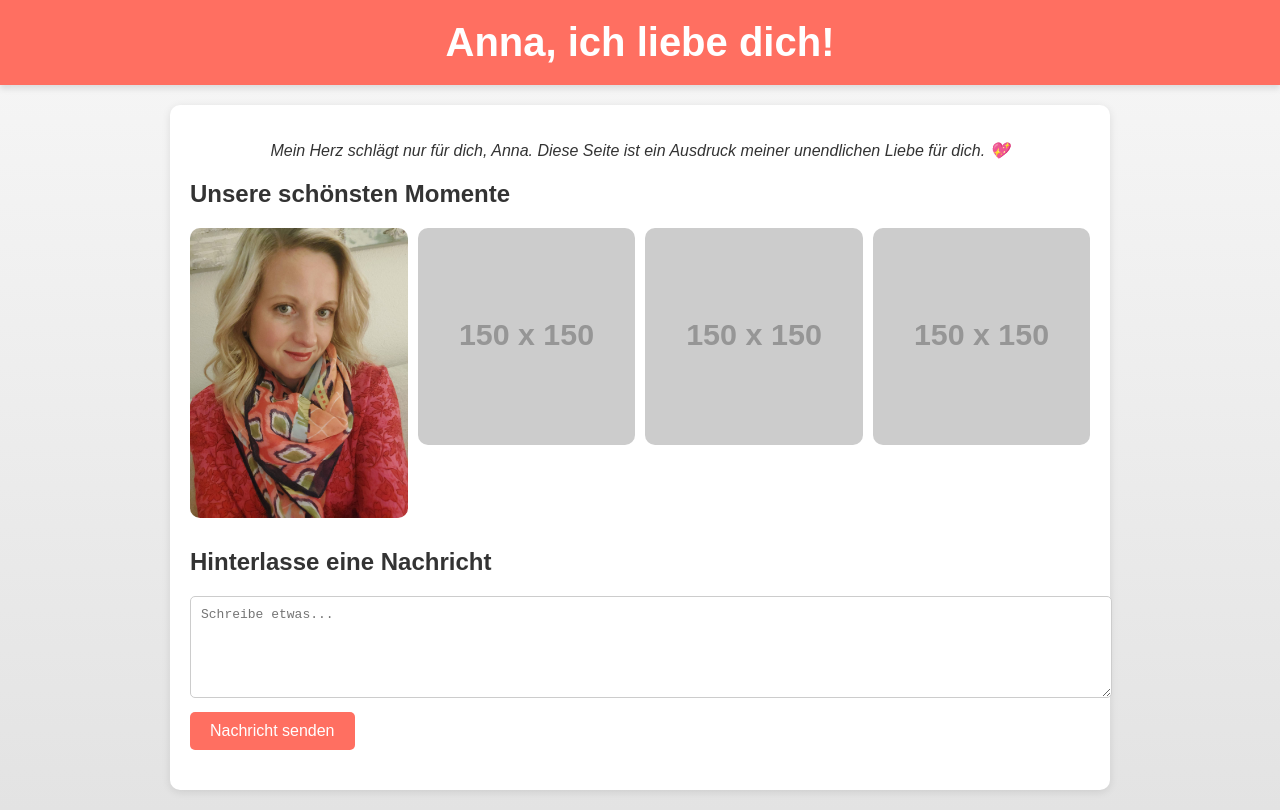
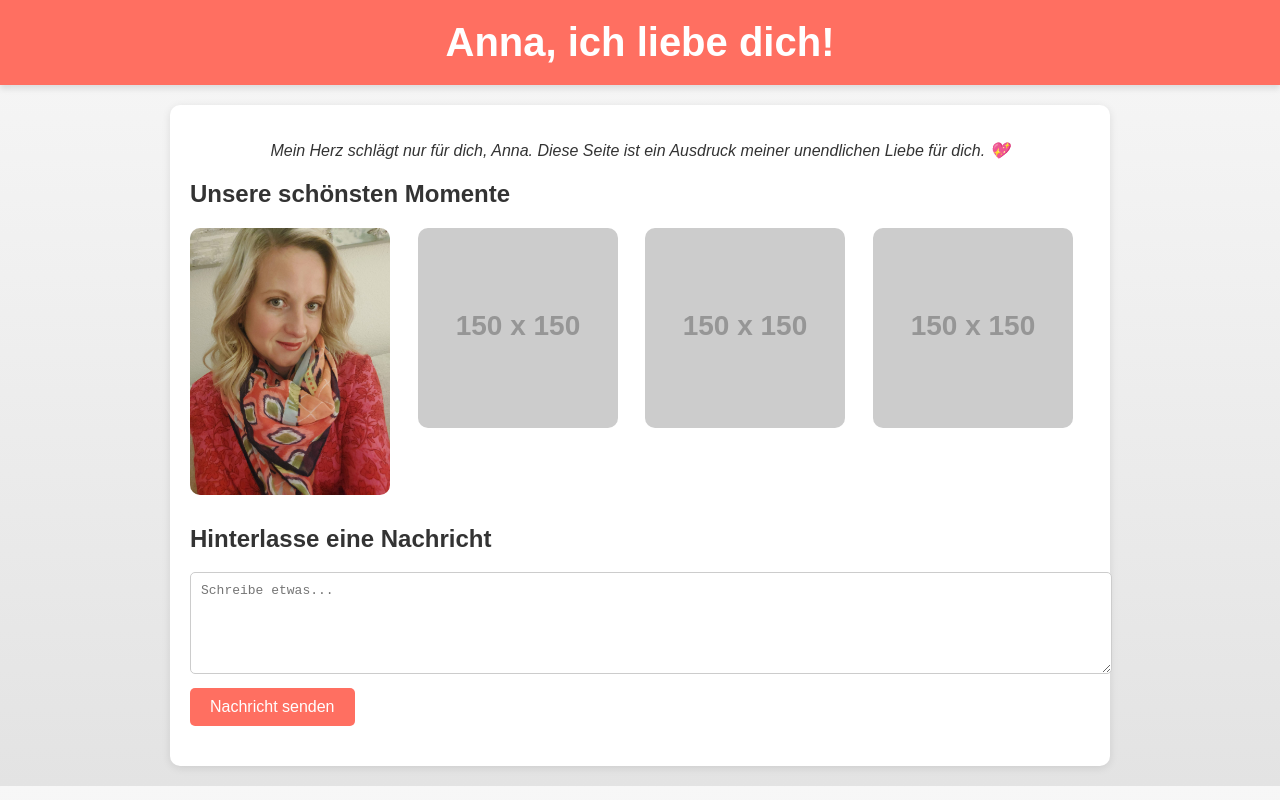
Before and after one commit to TerrenSkill/I-lOVE-ANNA, a plain HTML site: page index.html in a window 1280 px wide. Drawn offline with Linux system fonts and the light colour scheme; placeholder pictures from the web are drawn by us.

Commit message:
Update index.html IMG anpassung

```diff
--- a/index.html
+++ b/index.html
@@ -41,9 +41,10 @@
             gap: 10px;
         }
         .gallery img {
-            width: 100%;
-            border-radius: 10px;
-            transition: transform 0.3s;
+    width: 200px; /* Breite der Bilder */
+    height: auto; /* Höhe passt sich automatisch an */
+    border-radius: 10px; /* Abgerundete Ecken */
+    transition: transform 0.3s;
         }
         .gallery img:hover {
             transform: scale(1.05);
```
